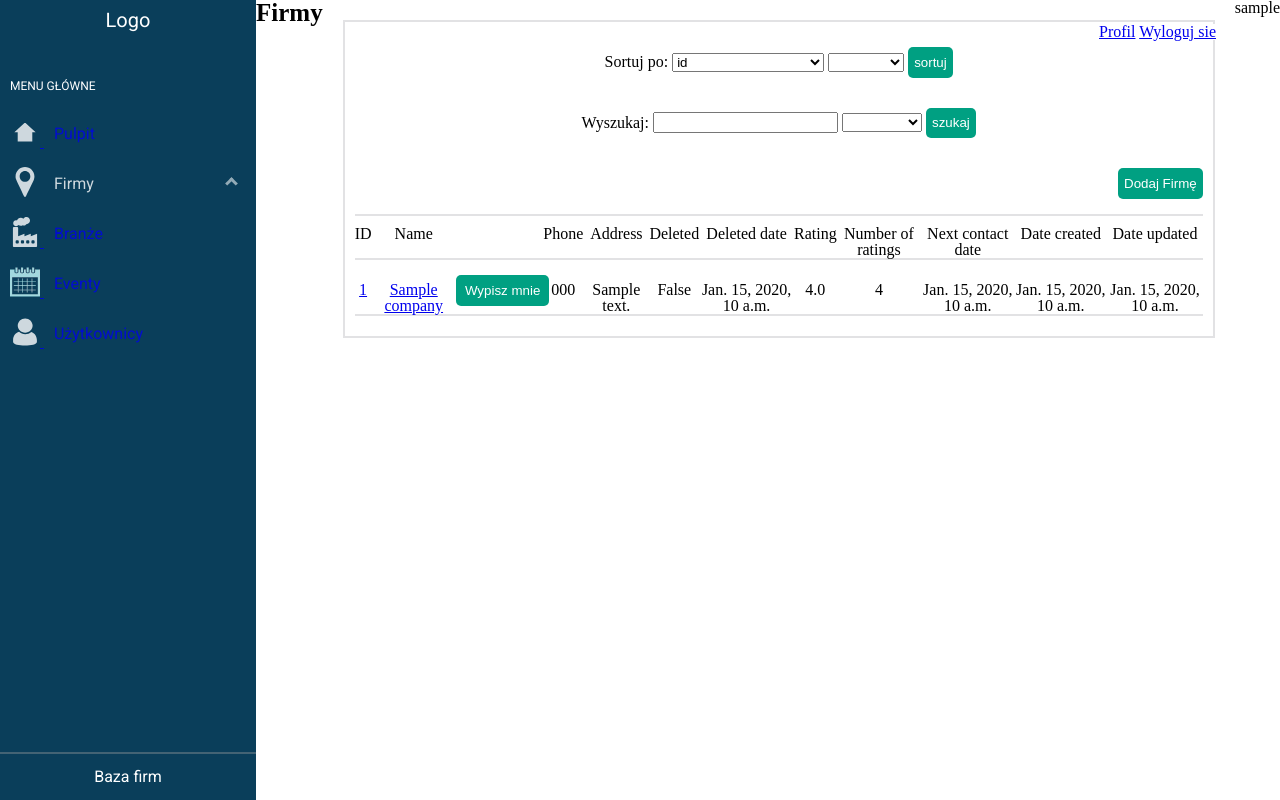
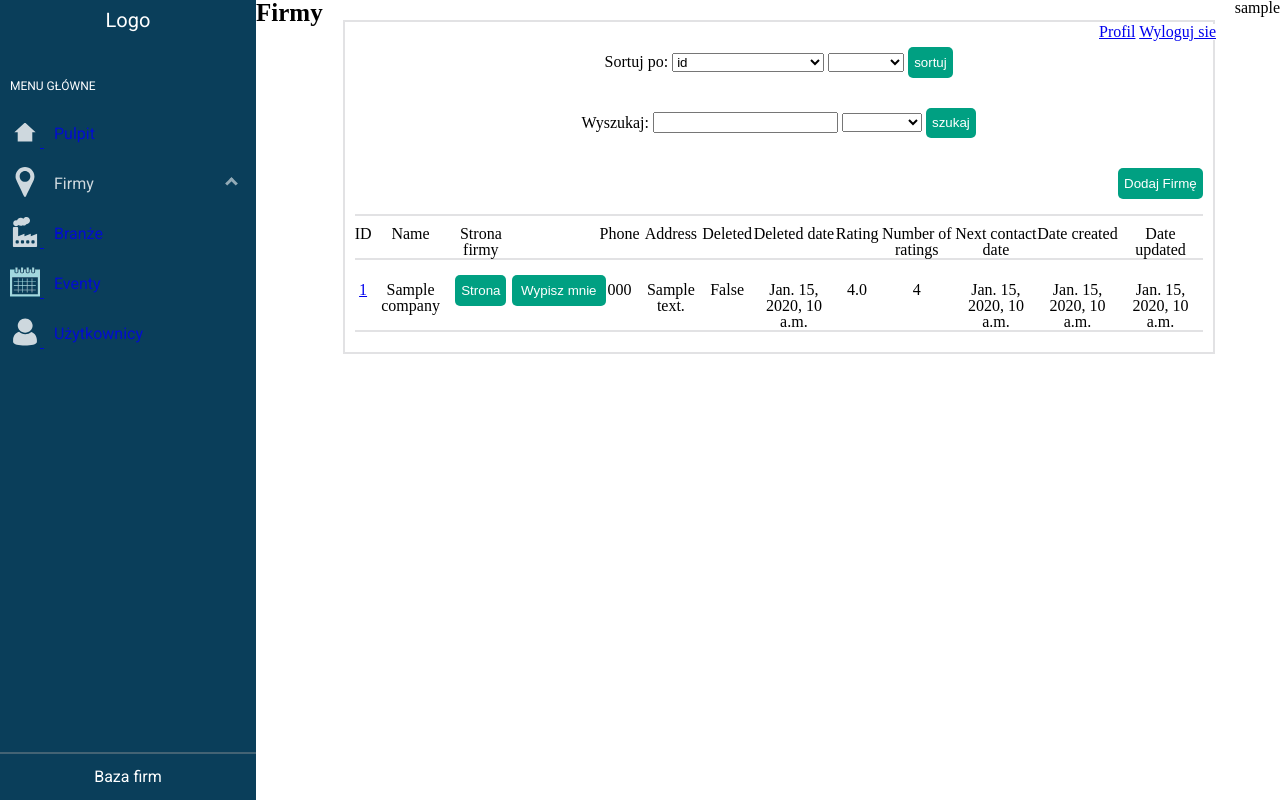
Before and after one commit to IAESTE-AGH/szakal, a Django app: page /company/list/ in a window 1280 px wide. Run offline with Django 3.2, Linux system fonts and the light colour scheme; a user stored in the database is signed in; tables that the repository leaves empty hold one stand-in row (values such as "Sample post").

Commit message:
Add button to company site

```diff
--- a/main/templates/company.html
+++ b/main/templates/company.html
@@ -15,6 +15,7 @@
                     <tr>
                         <th>ID</th>
                         <th>Name</th>
+                        <th>Strona firmy</th>
                         <th></th>
                         <th>Phone</th>
                         <th>Address</th>
@@ -31,7 +32,15 @@
                     {% for company in object_list %}
                     <tr>
                         <td><a href="/company/{{ company.id }}/company_details">{{ forloop.counter }}</a></td>
-                        <td> <a href={{ company.www }}>{{ company.name }} </a></td>
+                        <td>{{ company.name }}</td>
+                    {% if 'http://' in company.www or 'https://' in company.www %}
+                        <td> <a href={{ company.www }}><input class="button" type="submit" value="Strona"> </a></td>
+                    {% else %}
+                        <td> <a href="//{{ company.www }}"><input class="button" type="submit" value="Strona"> </a></td>
+                    {% endif %}
+
+
+
                         <td>
                             {% if company.user.username == request.user.username %}
                                 <a href="/company/list/{{ company.id }}/unassign"><input class="widebutton" type="submit" value="Wypisz mnie"></a>
--- a/main/views.py
+++ b/main/views.py
@@ -64,7 +64,7 @@ def assign_form(create=False, update=False, delete=False):
                 elif delete:
                     pass
 
-                self.success_url = f'/{object_.lower()}'
+                self.success_url = f'/{object_.lower()}/list'
                 return func(self, request, *args, **kwargs)
             return ValueError
 
```
